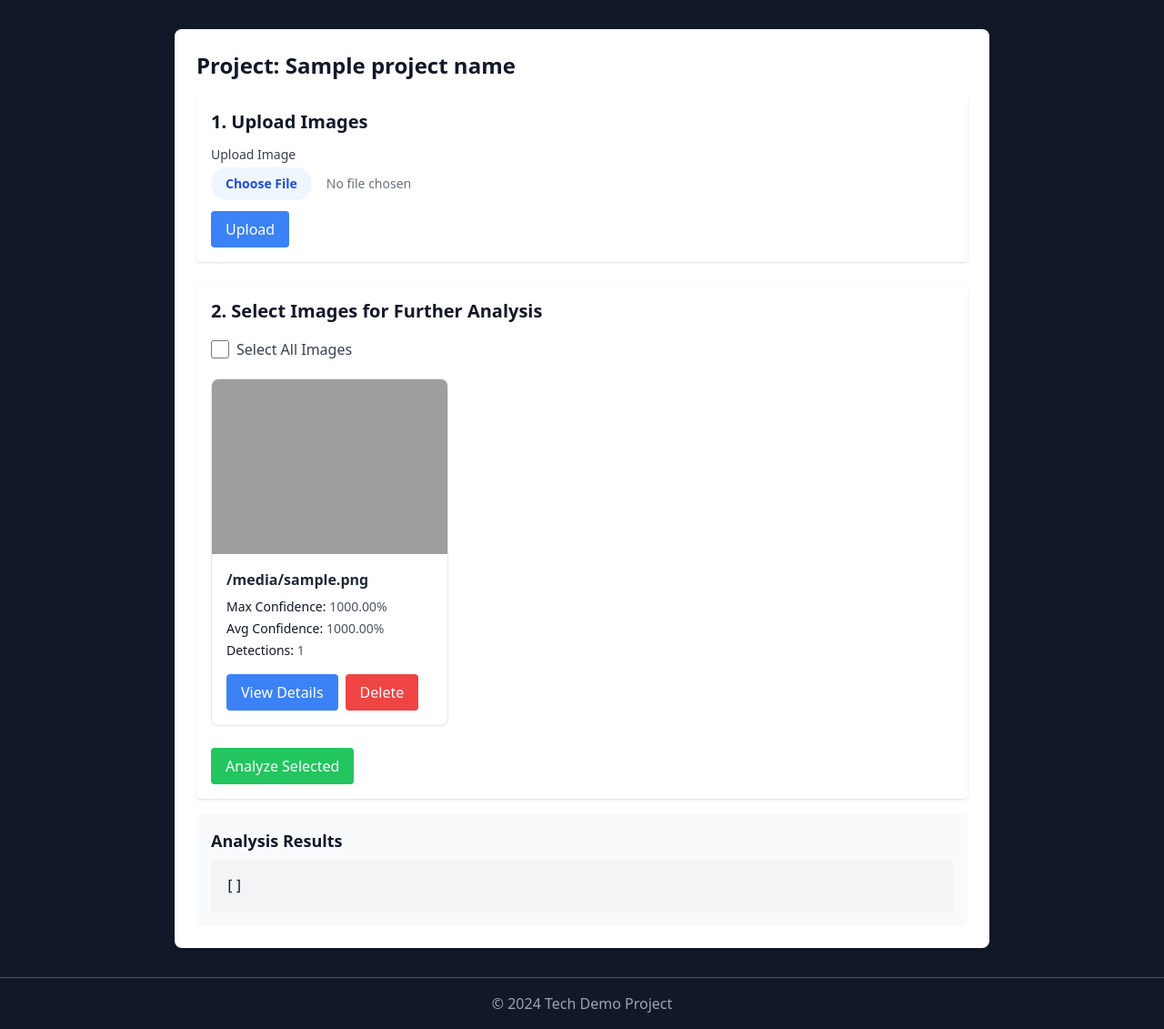
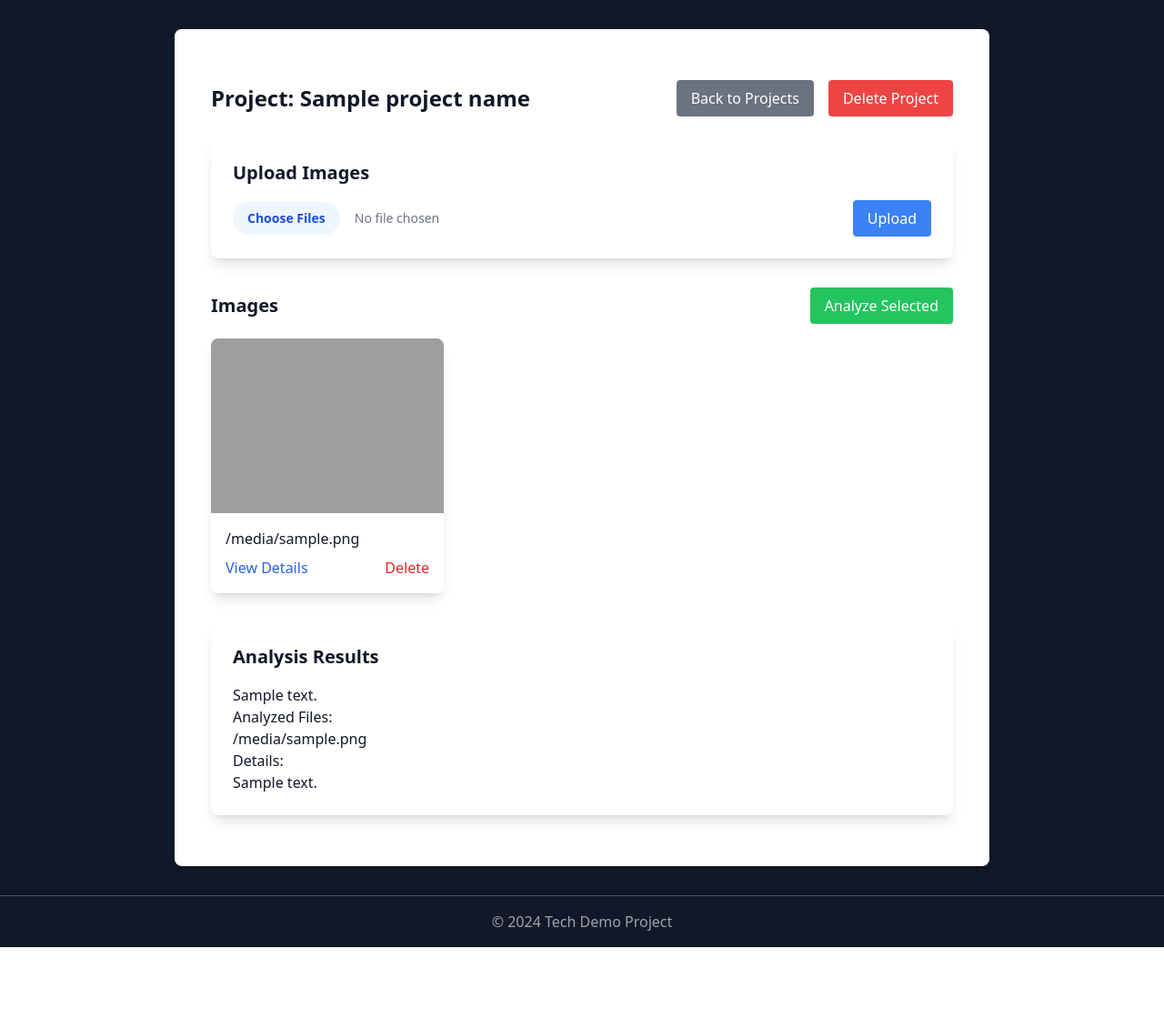
Before and after one commit to BreydenSummers/CAI-5010-Tech-Demo, a Flask app: template Website/templates/project.html in a window 1280 px wide. Shown: the part 66-1197 px from the top of the page at 91% size. After the commit the page ends 1107 px from the top, so only its background shows below. Run offline with Flask 3, Linux system fonts and the light colour scheme; the template is opened without the code that fills it: most values are stand-ins (such as "Sample title", 1, 10 or a date in 2020); some libraries are stand-ins or nearby versions; grey boxes are pictures that could not be loaded.

Commit message:
selection fixes

```diff
--- a/Website/app.py
+++ b/Website/app.py
@@ -456,4 +456,28 @@
                          detection_filename=detection_filename,
                          metadata=metadata)
 
+@app.route('/project/<project_name>/delete', methods=['POST'])
+def delete_project(project_name):
+    """Delete an entire project and all its contents."""
+    project_dir = os.path.join(UPLOAD_ROOT, project_name)
+
+    if not os.path.exists(project_dir):
+        flash('Project not found.', 'error')
+        return redirect(url_for('index'))
+
+    try:
+        # Remove all files in the project directory
+        for filename in os.listdir(project_dir):
+            file_path = os.path.join(project_dir, filename)
+            if os.path.isfile(file_path):
+                os.remove(file_path)
+
+        # Remove the project directory itself
+        os.rmdir(project_dir)
+        flash('Project deleted successfully.', 'success')
+    except Exception as e:
+        flash(f'Error deleting project: {str(e)}', 'error')
+
+    return redirect(url_for('index'))
+
 # (In a real setup, you would include app.run or use a WSGI server to run the app)
--- a/Website/templates/project.html
+++ b/Website/templates/project.html
@@ -1,227 +1,125 @@
 {% extends "base.html" %}
+
 {% block content %}
-  <h1 class="text-2xl font-bold mb-4">Project: {{ project_name }}</h1>
+<div class="container mx-auto px-4 py-8">
+    <div class="flex justify-between items-center mb-6">
+        <h1 class="text-2xl font-bold">Project: {{ project_name }}</h1>
+        <div class="flex space-x-4">
+            <a href="{{ url_for('index') }}" class="bg-gray-500 hover:bg-gray-600 text-white px-4 py-2 rounded">
+                Back to Projects
+            </a>
+            <form action="{{ url_for('delete_project', project_name=project_name) }}" method="post" class="inline" onsubmit="return confirm('Are you sure you want to delete this project? This will remove all images and analysis results.');">
+                <button type="submit" class="bg-red-500 hover:bg-red-600 text-white px-4 py-2 rounded">
+                    Delete Project
+                </button>
+            </form>
+        </div>
+    </div>
 
-  <!-- Image Upload Form -->
-  <div class="mb-6 p-4 bg-white shadow rounded">
-    <h2 class="text-xl font-semibold mb-3">1. Upload Images</h2>
-    <form method="POST" action="{{ url_for('project_view', project_name=project_name) }}" enctype="multipart/form-data" id="uploadForm">
-      <div class="mb-3">
-        <label for="images" class="block text-sm font-medium text-gray-700">Upload Image</label>
-        <input type="file" class="mt-1 block w-full text-sm text-gray-500
+    <!-- Upload Form -->
+    <div class="bg-white rounded-lg shadow-lg p-6 mb-8">
+        <h2 class="text-xl font-semibold mb-4">Upload Images</h2>
+        <form action="{{ url_for('project_view', project_name=project_name) }}" method="post" enctype="multipart/form-data" class="space-y-4">
+            <div class="flex items-center space-x-4">
+                <input type="file" name="images" multiple accept="image/*" class="block w-full text-sm text-gray-500
                     file:mr-4 file:py-2 file:px-4
                     file:rounded-full file:border-0
                     file:text-sm file:font-semibold
                     file:bg-blue-50 file:text-blue-700
-          hover:file:bg-blue-100"
-          id="images" name="images" accept="image/*" required>
-      </div>
-      <button type="submit" class="bg-blue-500 text-white px-4 py-2 rounded hover:bg-blue-600 transition duration-150 ease-in-out">
+                    hover:file:bg-blue-100">
+                <button type="submit" class="bg-blue-500 hover:bg-blue-600 text-white px-4 py-2 rounded">
                     Upload
                 </button>
+            </div>
         </form>
+    </div>
 
-    <!-- Loading Bar -->
-    <div id="loadingBar" class="mt-4 hidden">
-      <div class="w-full bg-gray-200 rounded-full h-2.5">
-        <div class="bg-blue-600 h-2.5 rounded-full animate-pulse" style="width: 100%"></div>
+    <!-- Analysis Form -->
+    <form id="analysisForm" action="{{ url_for('analyze_selected', project_name=project_name) }}" method="post">
+        <div class="flex justify-between items-center mb-4">
+            <h2 class="text-xl font-semibold">Images</h2>
+            <button type="submit" id="analyzeBtn" class="bg-green-500 hover:bg-green-600 text-white px-4 py-2 rounded" disabled>
+                Analyze Selected
+            </button>
         </div>
-      <p class="text-center mt-2 text-gray-600">Processing images...</p>
+
+        <!-- Image Grid -->
+        <div class="grid grid-cols-1 md:grid-cols-2 lg:grid-cols-3 gap-6">
+            {% for image in images %}
+            <div class="bg-white rounded-lg shadow-lg overflow-hidden">
+                <div class="relative group cursor-pointer" onclick="toggleSelection(this, '{{ image.filename }}')">
+                    <input type="checkbox" name="selected_images" value="{{ image.filename }}" class="hidden">
+                    <div class="absolute top-2 right-2 z-10 opacity-0 group-hover:opacity-100 transition-opacity">
+                        <div class="bg-black bg-opacity-50 rounded-full p-1">
+                            <svg class="w-5 h-5 text-white" fill="none" stroke="currentColor" viewBox="0 0 24 24">
+                                <path stroke-linecap="round" stroke-linejoin="round" stroke-width="2" d="M5 13l4 4L19 7"></path>
+                            </svg>
                         </div>
                     </div>
-
-  <!-- Image Selection and Analysis Trigger -->
-  <div class="bg-white shadow rounded p-4">
-    <h2 class="text-xl font-semibold mb-4">2. Select Images for Further Analysis</h2>
-    {% if images %}
-      <form method="POST" action="{{ url_for('analyze_selected', project_name=project_name) }}" id="imageSelectionForm">
-        <!-- Select All Button -->
-        <div class="mb-4">
-          <label class="inline-flex items-center">
-            <input type="checkbox" id="selectAll" class="form-checkbox h-5 w-5 text-blue-600">
-            <span class="ml-2 text-gray-700 font-medium">Select All Images</span>
-          </label>
+                    <img src="{{ url_for('uploaded_file', project_name=project_name, filename=image.annotated) }}?v={{ range(1000000) | random }}"
+                         alt="{{ image.filename }}"
+                         class="w-full h-48 object-cover">
                 </div>
-
-        <div class="grid grid-cols-1 md:grid-cols-2 lg:grid-cols-3 gap-4">
-          {% for image in images %}
-            <div class="border rounded-lg overflow-hidden shadow-sm hover:shadow-md transition-shadow duration-200">
-              <!-- Card header with image and filename - clickable for selection -->
-              <div class="cursor-pointer image-card" onclick="toggleCardSelection(this, 'check{{ loop.index }}')">
-                <img src="{{ url_for('uploaded_file', project_name=project_name, filename=image.annotated) }}?v={{ range(1000000) | random }}"
-                     class="w-full h-48 object-cover"
-                     alt="{{ image.filename }}">
                 <div class="p-4">
-                  <h5 class="font-semibold text-gray-800">{{ image.filename }}</h5>
-
-                  <!-- Preview Data Section -->
-                  <div class="mt-2 space-y-1">
-                    {% if image.meta %}
-                      <div class="text-sm">
-                        <span class="font-medium">Max Confidence:</span>
-                        <span class="text-gray-600">{{ "%.2f"|format(image.meta.predictions.scores|max * 100) }}%</span>
-                      </div>
-                      <div class="text-sm">
-                        <span class="font-medium">Avg Confidence:</span>
-                        <span class="text-gray-600">{{ "%.2f"|format(image.meta.predictions.scores|sum / image.meta.predictions.scores|length * 100) }}%</span>
-                      </div>
-                      <div class="text-sm">
-                        <span class="font-medium">Detections:</span>
-                        <span class="text-gray-600">{{ image.meta.predictions.scores|length }}</span>
-                      </div>
-                    {% endif %}
-                  </div>
-
-                  <!-- Hidden Checkbox -->
-                  <div class="mt-2 hidden">
-                    <input type="checkbox" name="selected_images" value="{{ image.filename }}"
-                           class="form-checkbox h-4 w-4 text-blue-600" id="check{{ loop.index }}">
-                  </div>
-                </div>
-              </div>
-
-              <!-- Card footer with buttons - not part of the clickable area -->
-              <div class="p-4 pt-0 flex justify-between items-center">
-                <div class="flex space-x-2">
+                    <h3 class="font-medium truncate">{{ image.filename }}</h3>
+                    <div class="mt-2 flex justify-between">
                         <a href="{{ url_for('image_details', project_name=project_name, filename=image.filename) }}"
-                     class="px-4 py-2 bg-blue-500 text-white rounded hover:bg-blue-600 transition-colors">
+                           class="text-blue-600 hover:text-blue-800">
                             View Details
                         </a>
-                  <button type="button"
-                          class="bg-red-500 text-white px-4 py-2 rounded hover:bg-red-600 transition duration-150 ease-in-out"
-                          onclick="deleteImage('{{ project_name }}', '{{ image.filename }}')">
+                        <form action="{{ url_for('delete_image', project_name=project_name, filename=image.filename) }}"
+                              method="post" class="inline"
+                              onsubmit="return confirm('Are you sure you want to delete this image?');">
+                            <button type="submit" class="text-red-600 hover:text-red-800">
                                 Delete
                             </button>
+                        </form>
                     </div>
                 </div>
             </div>
             {% endfor %}
         </div>
-        <div class="mt-6">
-          <button type="submit" class="bg-green-500 text-white px-4 py-2 rounded hover:bg-green-600 transition duration-150 ease-in-out">
-            Analyze Selected
-          </button>
+    </form>
+
+    <!-- Analysis Results -->
+    {% if analysis_results %}
+    <div class="mt-8 bg-white rounded-lg shadow-lg p-6">
+        <h2 class="text-xl font-semibold mb-4">Analysis Results</h2>
+        <div class="prose max-w-none">
+            <p>{{ analysis_results.message }}</p>
+            <h3>Analyzed Files:</h3>
+            <ul>
+                {% for file in analysis_results.analyzed_files %}
+                <li>{{ file }}</li>
+                {% endfor %}
+            </ul>
+            <h3>Details:</h3>
+            <p>{{ analysis_results.details }}</p>
         </div>
-      </form>
-    {% else %}
-      <p class="text-gray-700">No images have been uploaded for this project yet.</p>
+    </div>
     {% endif %}
 </div>
 
-  <!-- Image Modal -->
-  <div id="imageModal" class="fixed inset-0 bg-black bg-opacity-75 hidden flex items-center justify-center z-50">
-    <div class="max-w-4xl w-full mx-4">
-      <div class="bg-white rounded-lg overflow-hidden">
-        <div class="p-4">
-          <img src="" class="max-h-[80vh] w-full object-contain" id="modalImage">
-        </div>
-      </div>
-    </div>
-  </div>
+<script>
+    function toggleSelection(element, filename) {
+        const checkbox = element.querySelector('input[type="checkbox"]');
+        checkbox.checked = !checkbox.checked;
 
-  {% if analysis_results %}
-  <div class="mt-4 p-4 bg-gray-50 rounded-lg">
-    <h3 class="text-lg font-semibold mb-2">Analysis Results</h3>
-    <pre class="bg-gray-100 p-4 rounded overflow-x-auto">{{ analysis_results | tojson(indent=2) }}</pre>
-  </div>
-  {% endif %}
-
-<script>
-  document.addEventListener('DOMContentLoaded', function() {
-    const uploadForm = document.getElementById('uploadForm');
-    const analysisForm = document.getElementById('imageSelectionForm');
-    const loadingBar = document.getElementById('loadingBar');
-    const modal = document.getElementById('imageModal');
-    const selectAllCheckbox = document.getElementById('selectAll');
-    const imageCheckboxes = document.querySelectorAll('input[name="selected_images"]');
-
-    // Select All functionality
-    selectAllCheckbox.addEventListener('change', function() {
-      imageCheckboxes.forEach(checkbox => {
-        checkbox.checked = this.checked;
-        const card = checkbox.closest('.image-card');
-        if (card) {
-          if (this.checked) {
-            card.classList.add('ring-2', 'ring-blue-500');
+        // Toggle selection styling
+        if (checkbox.checked) {
+            element.classList.add('ring-2', 'ring-blue-500');
         } else {
-            card.classList.remove('ring-2', 'ring-blue-500');
-          }
-        }
-      });
-    });
-
-    function showLoading() {
-      loadingBar.classList.remove('hidden');
+            element.classList.remove('ring-2', 'ring-blue-500');
         }
 
-    function hideLoading() {
-      loadingBar.classList.add('hidden');
+        // Update analyze button state
+        updateAnalyzeButton();
     }
 
-    uploadForm.addEventListener('submit', function() {
-      showLoading();
-    });
-
-    analysisForm.addEventListener('submit', function() {
-      showLoading();
-    });
-
-    // Close modal when clicking outside
-    modal.addEventListener('click', function(e) {
-      if (e.target === modal) {
-        modal.classList.add('hidden');
-      }
-    });
-
-    // Handle Escape key
-    document.addEventListener('keydown', function(event) {
-      if (event.key === 'Escape') {
-        modal.classList.add('hidden');
-      }
-    });
-  });
-
-  function toggleCardSelection(card, checkboxId) {
-    const checkbox = document.getElementById(checkboxId);
-    checkbox.checked = !checkbox.checked;
-    if (checkbox.checked) {
-      card.classList.add('ring-2', 'ring-blue-500');
-    } else {
-      card.classList.remove('ring-2', 'ring-blue-500');
-    }
-    updateSelectAllState();
-  }
-
-  function updateSelectAllState() {
-    const checkboxes = document.querySelectorAll('input[name="selected_images"]');
-    const selectAllCheckbox = document.getElementById('selectAll');
-    const allChecked = Array.from(checkboxes).every(cb => cb.checked);
-    selectAllCheckbox.checked = allChecked;
-  }
-
-  function showImage(src) {
-    const modal = document.getElementById('imageModal');
-    const modalImg = document.getElementById('modalImage');
-    modalImg.src = src;
-    modal.classList.remove('hidden');
-  }
-
-  function deleteImage(projectName, filename) {
-    if (confirm('Are you sure you want to delete this image?')) {
-      const form = document.createElement('form');
-      form.method = 'POST';
-      form.action = `/project/${projectName}/delete/${filename}`;
-
-      const csrfToken = document.querySelector('meta[name="csrf-token"]').content;
-      const csrfInput = document.createElement('input');
-      csrfInput.type = 'hidden';
-      csrfInput.name = 'csrf_token';
-      csrfInput.value = csrfToken;
-      form.appendChild(csrfInput);
-
-      document.body.appendChild(form);
-      form.submit();
-    }
+    function updateAnalyzeButton() {
+        const checkboxes = document.querySelectorAll('input[name="selected_images"]:checked');
+        const analyzeBtn = document.getElementById('analyzeBtn');
+        analyzeBtn.disabled = checkboxes.length === 0;
     }
 </script>
 {% endblock %}
```
Lines whose indentation alone changed are shown as unchanged.
